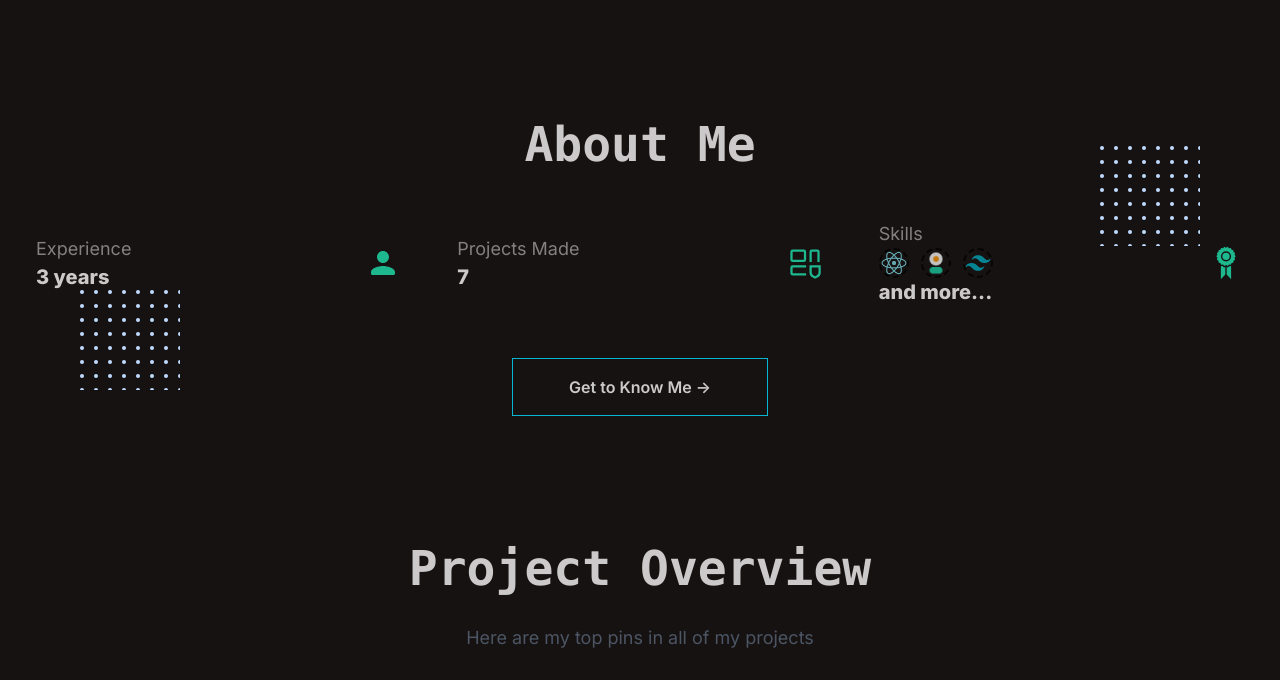
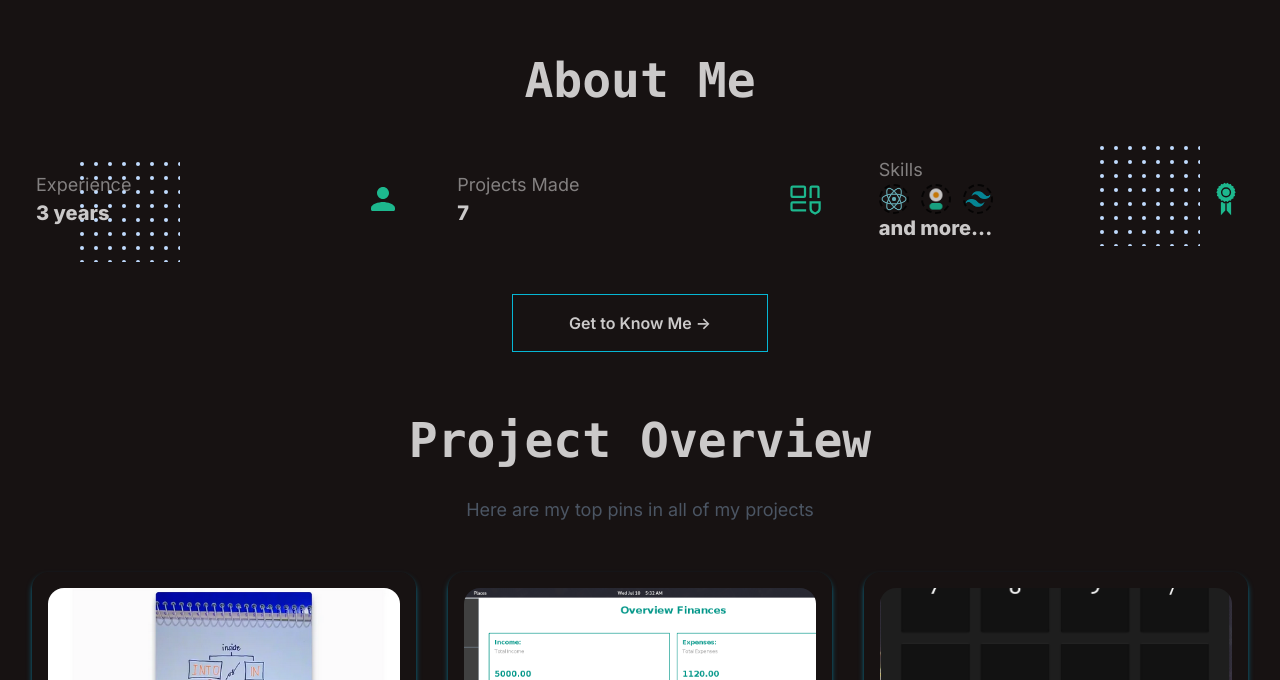
Before and after one commit to Ashtreus1/Keiru-Dev, a Next.js app: page / in a window 1280 px wide. Shown: the part 816-1496 px from the top of the page. Built offline with nearby package versions, Linux system fonts and the light colour scheme.

Commit message:
fix some issue

```diff
--- a/src/components/home/AboutOverview.jsx
+++ b/src/components/home/AboutOverview.jsx
@@ -26,7 +26,7 @@ export const About = () => {
     const isInView = useInView(ref, { once: false });
 
     return (
-        <section className="py-8 md:py-16 relative" ref={ref}>
+        <section className="relative" ref={ref}>
             <div className="absolute right-10 top-[50px] md:right-20 md:top-[90px] z-[-1]">
                 <Dots h="100" w="100" />
             </div>
```
